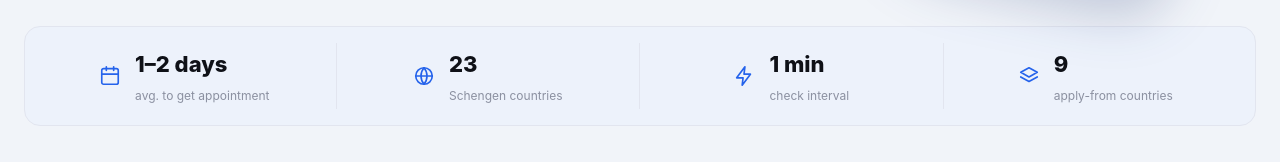
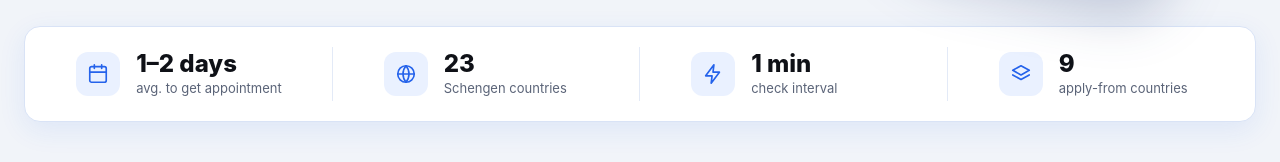
Before and after one commit to Igor120600/slotbot-site, a plain HTML site: page index.html in a window 1280 px wide. Shown: the part 790-952 px from the top of the page. Drawn offline with Linux system fonts and the light colour scheme.

Commit message:
Stats bar: white card, icon chips, consistent left alignment

```diff
--- a/index.html
+++ b/index.html
@@ -382,6 +382,14 @@
 .hv-shape{position:absolute;left:18%;top:20%;width:76%;aspect-ratio:1;border-radius:20%;background:linear-gradient(150deg,#bfd4fd,#86adf7);transform:rotate(-14deg)}
 .hero-visual img{position:relative;width:100%;height:auto;display:block;filter:drop-shadow(0 24px 26px rgba(25,45,110,.22))}
 @media(max-width:900px){.hero-visual{margin:0 auto;max-width:520px}}
+/* stats bar v2: white card, aligned cells */
+.hero-stats{background:#fff;border:1px solid #d9e3f6;box-shadow:0 8px 28px rgba(37,99,235,.09);padding:20px 0}
+.hero-stats .stat{justify-content:flex-start;gap:16px;padding:4px 20px 4px clamp(20px,4vw,56px);border-right:1px solid #e3eaf7}
+.hero-stats .stat:last-child{border-right:0}
+.hero-stats .stat svg{box-sizing:border-box;width:44px;height:44px;padding:11px;border-radius:12px;background:#eaf1ff;color:var(--accent)}
+.hero-stats .stat-num{font-size:24px;line-height:1.1;font-weight:800;color:var(--ink)}
+.hero-stats .stat-label{font-size:13px;line-height:1.3;margin-top:3px;color:#5b6478}
+@media(max-width:900px){.hero-stats .stat{padding:4px 12px 4px 16px}.hero-stats .stat:nth-child(2){border-right:0}}
 </style>
 </head>
 <body>
```
